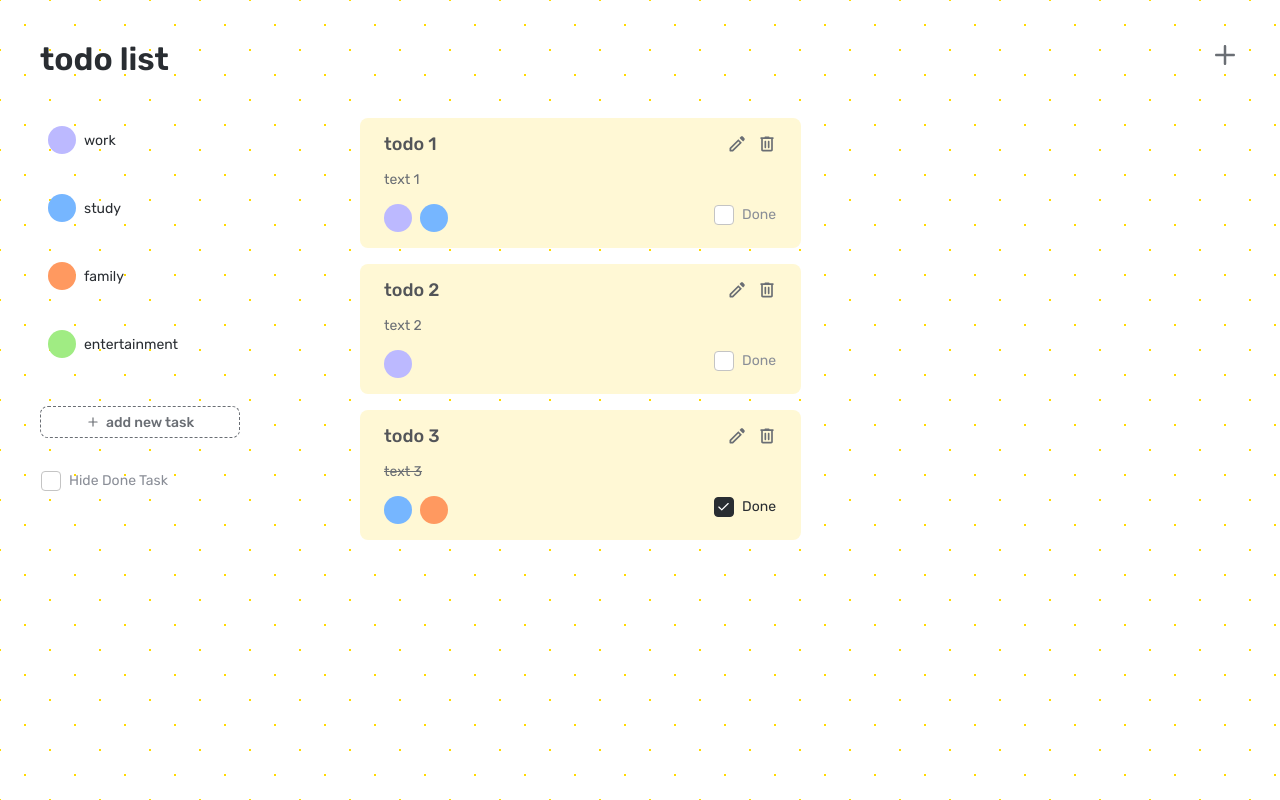
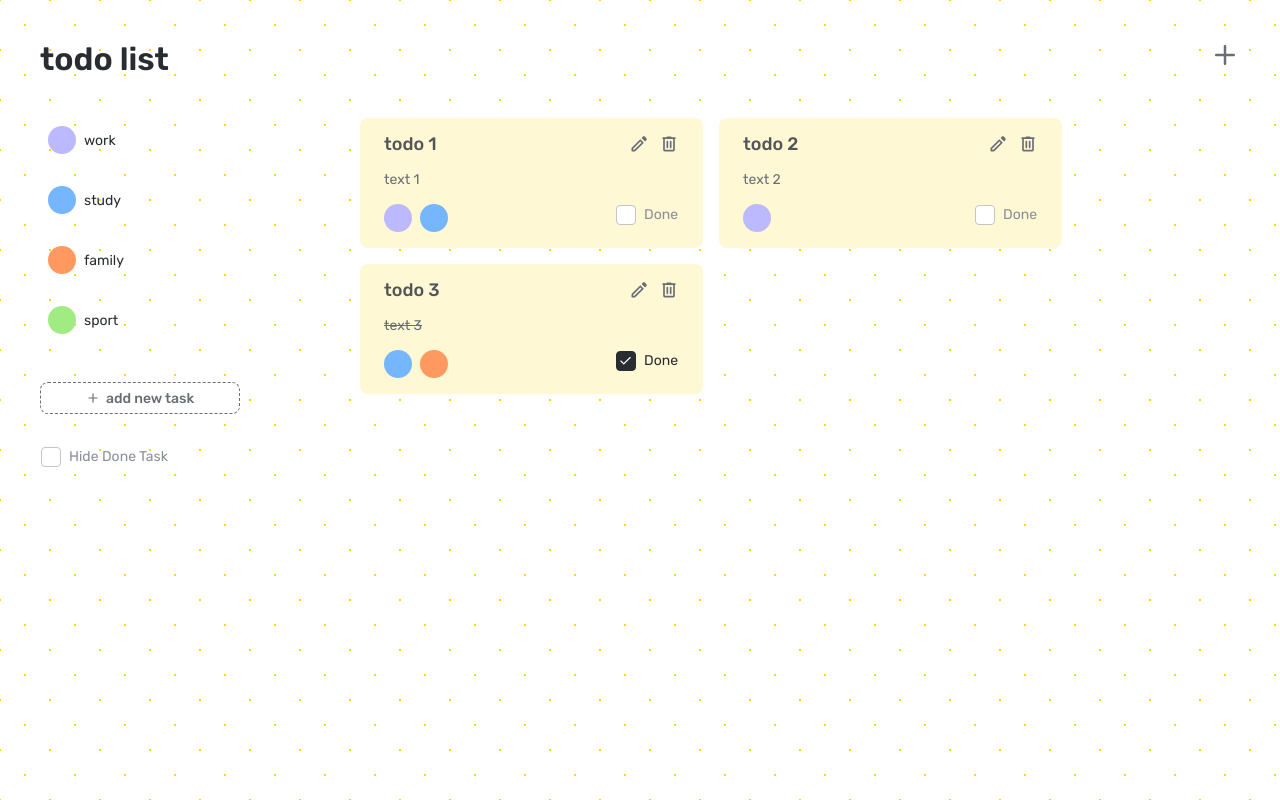
Before and after one commit to SlavaAndreievvvv/react-todo-list-app, a React (Vite) app: page / in a window 1280 px wide. Built offline with nearby package versions, Linux system fonts and the light colour scheme.

Commit message:
✨ add animation

```diff
--- a/package.json
+++ b/package.json
@@ -10,6 +10,7 @@
   },
   "dependencies": {
     "clsx": "^1.2.1",
+    "framer-motion": "^10.11.2",
     "prop-types": "^15.8.1",
     "react": "^18.2.0",
     "react-dom": "^18.2.0",
--- a/src/App/App.jsx
+++ b/src/App/App.jsx
@@ -1,8 +1,4 @@
-import PropTypes from "prop-types";
-import clsx from "clsx";
-import { useEffect, useMemo, useState } from "react";
 import {
-  Input,
   Checkbox,
   Button,
   TodoCard,
@@ -14,6 +10,7 @@ import {
 import { useTags } from "../hooks/useTags";
 import { useTodo } from "../hooks/useTodo";
 import styles from "./App.module.css";
+import { motion, AnimatePresence } from "framer-motion";
 
 export const App = () => {
   const tagsState = useTags();
@@ -59,11 +56,28 @@ export const App = () => {
       <main className={styles.main}>
         <div className={styles.mainWrapper}>
           <div className={styles.tagsList}>
+            <AnimatePresence initial={false}>
               {tagsState.data.map((tag) => {
                 return (
+                  <motion.div
+                    key={tag.id}
+                    initial={{
+                      opacity: 0,
+
+                      translateX: -160,
+                    }}
+                    animate={{
+                      opacity: 1,
+                      translateX: 0,
+                    }}
+                    exit={{
+                      opacity: 0,
+                      translateX: -160,
+                    }}
+                    transition={{ duration: 0.3 }}
+                  >
                     <Tag
                       className={styles.tag}
-                  key={tag.id}
                       color={tag.color}
                       active={tagsState.activeId === tag.id}
                       isEditable
@@ -74,8 +88,10 @@ export const App = () => {
                     >
                       {tag.name}
                     </Tag>
+                  </motion.div>
                 );
               })}
+            </AnimatePresence>
           </div>
           <EditableButton
             className={styles.EditableButton}
@@ -92,21 +108,47 @@ export const App = () => {
           </Checkbox>
         </div>
         <div className={styles.todoList}>
+          <AnimatePresence initial={false}>
             {todosState.todos.map((todo) => {
               return (
+                <motion.div
+                  key={todo.id}
+                  initial={{
+                    opacity: 0,
+                    rotate: 360,
+                    translateX: 180,
+                    translateY: -180,
+                  }}
+                  animate={{
+                    opacity: 1,
+                    rotate: 0,
+                    translateX: 0,
+                    translateY: 0,
+                  }}
+                  exit={{
+                    opacity: 0,
+                    rotate: 360,
+                    translateX: 180,
+                    translateY: -180,
+                  }}
+                  transition={{ duration: 0.6 }}
+                >
                   <TodoCard
-                key={todo.id}
                     title={todo.title}
                     text={todo.text}
                     onDelete={() => todosState.setDeleteId(todo.id)}
                     onClose={() => undefined}
                     onEdit={() => todosState.setEditId(todo.id)}
-                onDoneChange={(done) => todosState.update({ ...todo, done })}
+                    onDoneChange={(done) =>
+                      todosState.update({ ...todo, done })
+                    }
                     done={todo.done}
                     tags={tagsState.getParsedTags(todo.tags)}
                   />
+                </motion.div>
               );
             })}
+          </AnimatePresence>
         </div>
       </main>
     </div>
--- a/src/App/App.module.css
+++ b/src/App/App.module.css
@@ -37,6 +37,7 @@
   flex-direction: column;
   align-items: flex-start;
   margin-bottom: 24px;
+  gap: 16px;
 }
 @media (min-width: 500px) {
   .tagsList {
--- a/src/components/Popup/Popup.jsx
+++ b/src/components/Popup/Popup.jsx
@@ -2,6 +2,7 @@ import clsx from "clsx";
 import PropTypes from "prop-types";
 import styles from "./Popup.module.css";
 import { useEffect } from "react";
+import { motion, AnimatePresence } from "framer-motion";
 
 export const Popup = ({ className, children }) => {
   useEffect(() => {
@@ -12,7 +13,19 @@ export const Popup = ({ className, children }) => {
   }, []);
   return (
     <div className={styles.container}>
-      <div className={clsx(styles.card, className)}>{children}</div>
+      <motion.div
+        initial={{ opacity: 0, scale: 0.5 }}
+        animate={{ opacity: 1, scale: 1 }}
+        exit={{ opacity: 0 }}
+        transition={{
+          type: "spring",
+          stiffness: 260,
+          damping: 20,
+        }}
+        className={clsx(styles.card, className)}
+      >
+        {children}
+      </motion.div>
     </div>
   );
 };
--- a/src/components/TodoCard/TodoCard.jsx
+++ b/src/components/TodoCard/TodoCard.jsx
@@ -1,10 +1,10 @@
 import PropTypes from "prop-types";
 import clsx from "clsx";
-import { useState } from "react";
 import styles from "./TodoCard.module.css";
 import { Button } from "../Button";
 import { ColorDot } from "../ColorDot";
 import { Checkbox } from "../Checkbox";
+import { motion, Reorder } from "framer-motion";
 
 export const TodoCard = ({
   text,
@@ -16,7 +16,7 @@ export const TodoCard = ({
   onDoneChange,
 }) => {
   return (
-    <div className={clsx(styles.card, { [styles.done]: done })}>
+    <motion.div className={clsx(styles.card, { [styles.done]: done })}>
       <div className={styles.cardHeader}>
         <p className={styles.cardTitle}>{title}</p>
         <div className={styles.wrapperButton}>
@@ -52,7 +52,7 @@ export const TodoCard = ({
           Done
         </Checkbox>
       </div>
-    </div>
+    </motion.div>
   );
 };
 
--- a/src/hooks/useTags.jsx
+++ b/src/hooks/useTags.jsx
@@ -9,7 +9,7 @@ export const useTags = () => {
       { id: 1, color: "#BCB9FF", name: "work" },
       { id: 2, color: "#76B6FF", name: "study" },
       { id: 3, color: "#FF9960", name: "family" },
-      { id: 4, color: "#A0EC83", name: "entertainment" },
+      { id: 4, color: "#A0EC83", name: "sport" },
     ]
   );
 
```
Also changed, not shown: 1 other file (tests, documents, lock files or other folders). Lines whose indentation alone changed are shown as unchanged.
